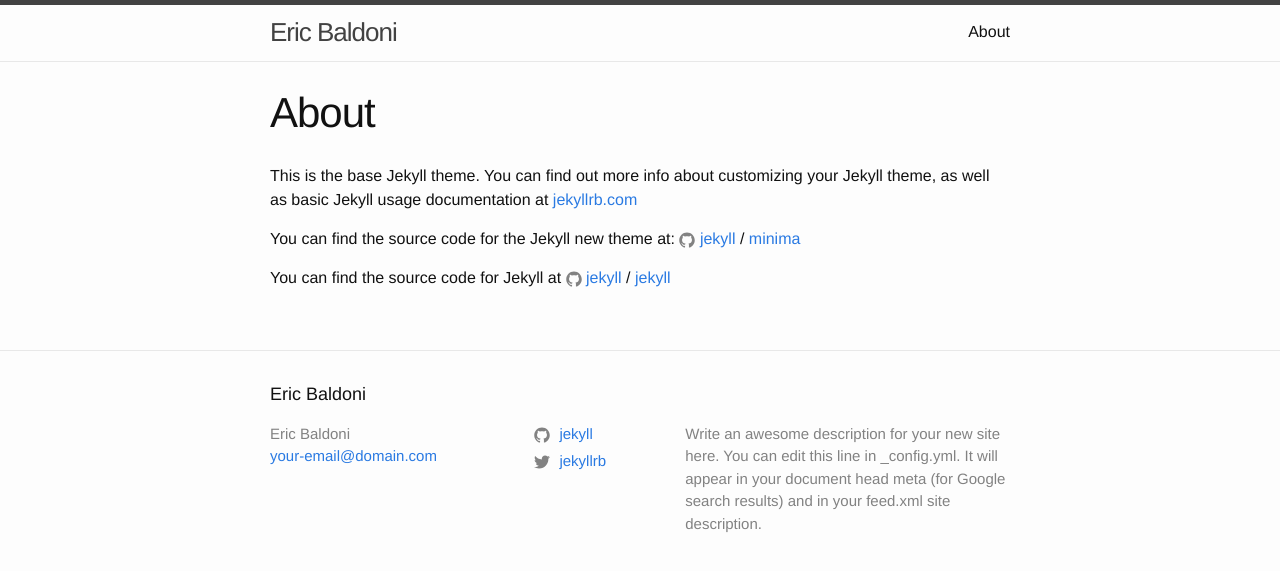
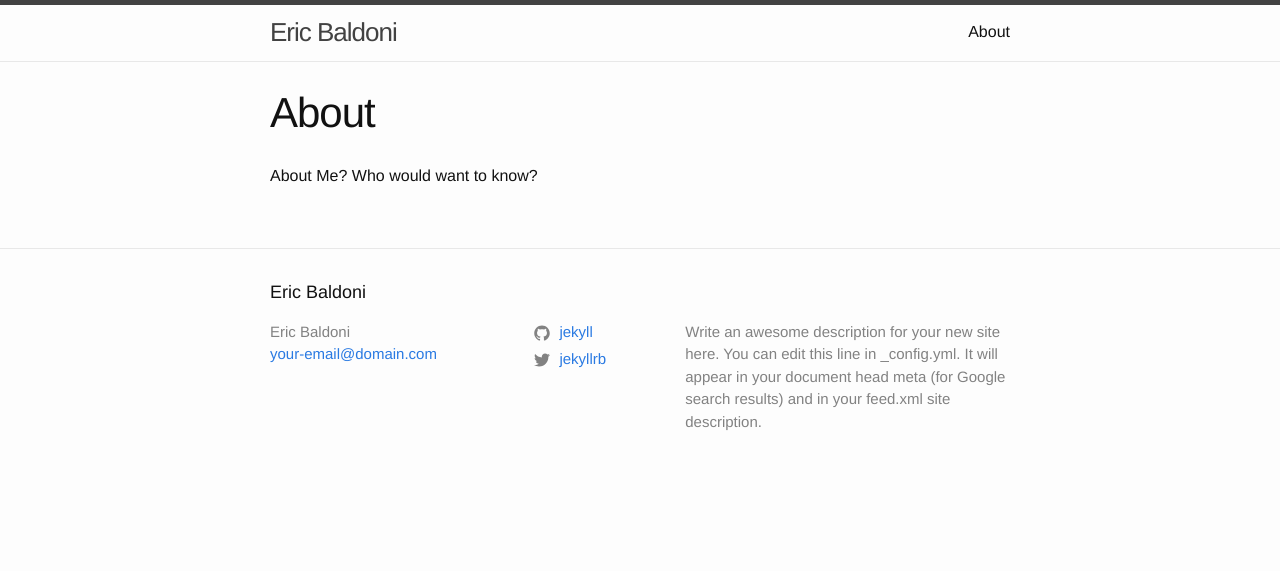
Before and after one commit to eric432/eric432.github.io, a Jekyll site: the page built from about.md, in a window 1280 px wide. Shown: the top 571 px of the page. Built offline with Jekyll 4.4.1, drawn with Linux system fonts in a browser that asks for light colours.

Commit message:
About me page.

```diff
--- a/about.md
+++ b/about.md
@@ -4,12 +4,4 @@
 permalink: /about/
 ---
 
-This is the base Jekyll theme. You can find out more info about customizing your Jekyll theme, as well as basic Jekyll usage documentation at [jekyllrb.com](http://jekyllrb.com/)
-
-You can find the source code for the Jekyll new theme at:
-{% include icon-github.html username="jekyll" %} /
-[minima](https://github.com/jekyll/minima)
-
-You can find the source code for Jekyll at
-{% include icon-github.html username="jekyll" %} /
-[jekyll](https://github.com/jekyll/jekyll)
+About Me? Who would want to know?
```
